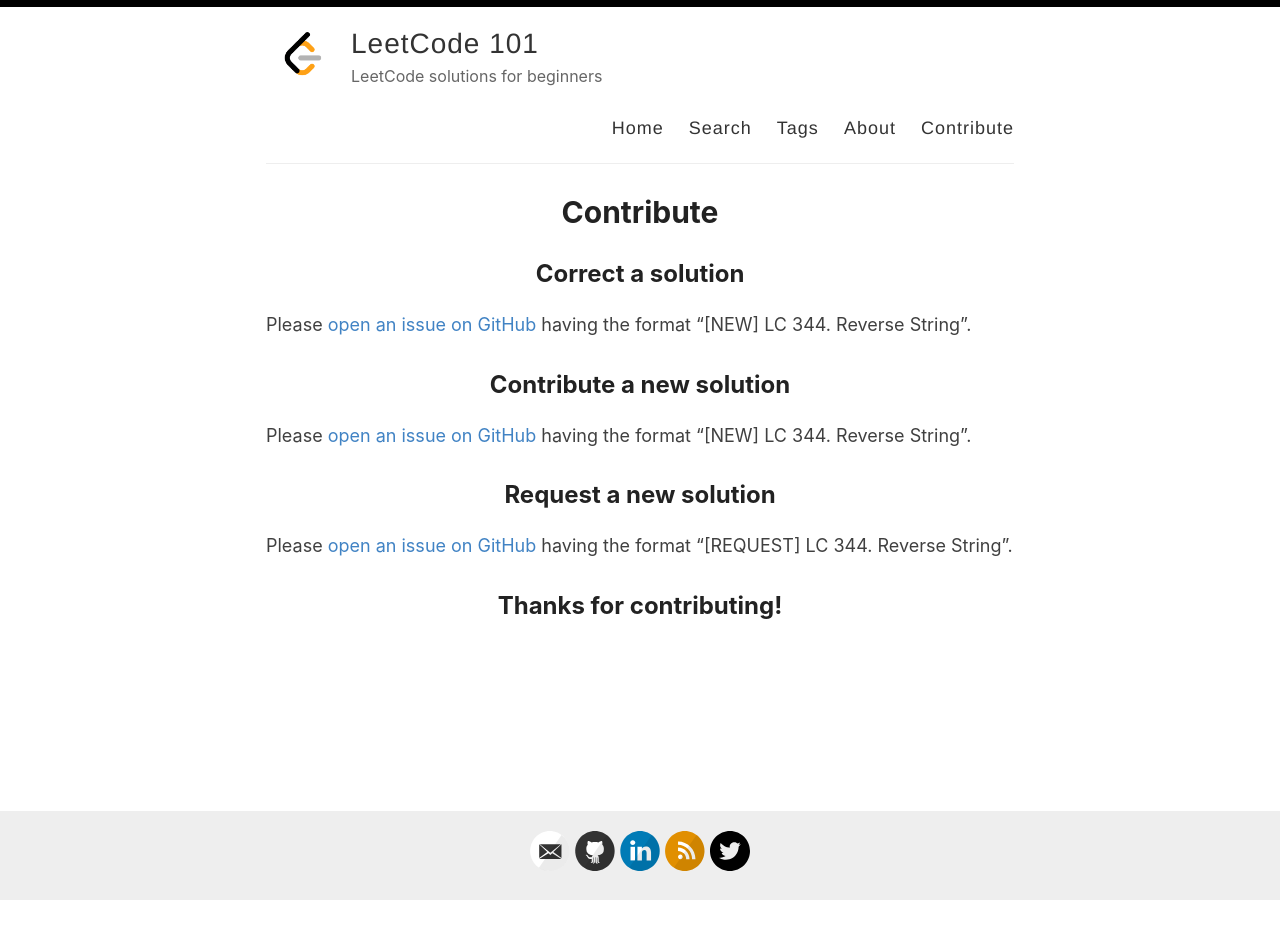
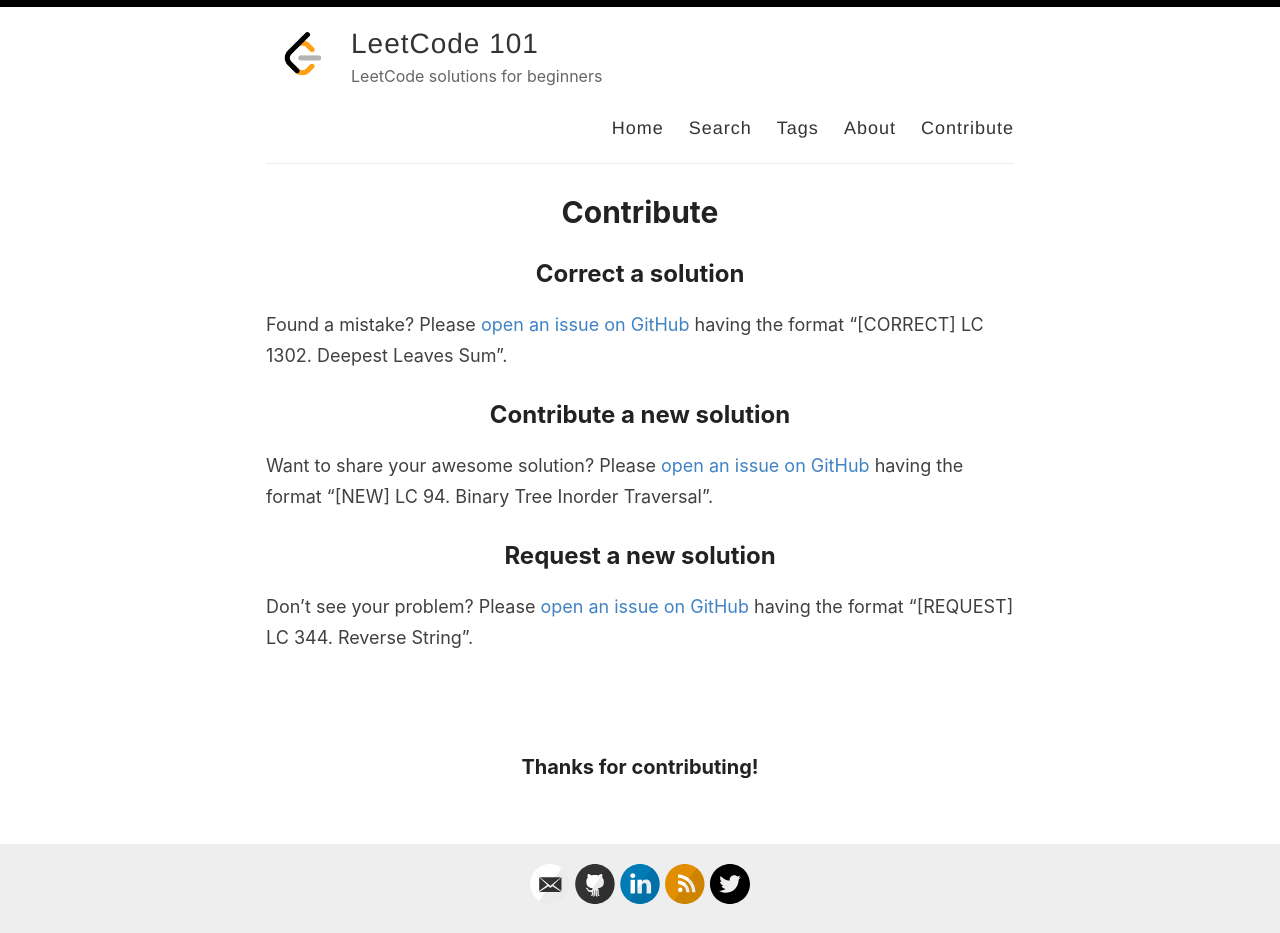
Before and after one commit to sarthak-sehgal/leetcode101, a Jekyll site: the page built from _pages/contribute.md, in a window 1280 px wide. Built offline with Jekyll 4.4.1, drawn with Linux system fonts in a browser that asks for light colours; before the commit the page ends 901 px from its top, so only the background shows below that.

Commit message:
Update contribute

```diff
--- a/_pages/contribute.md
+++ b/_pages/contribute.md
@@ -4,12 +4,14 @@
 title: Contribute
 ---
 ## Correct a solution
-Please [open an issue on GitHub](https://github.com/sarthak-sehgal/leetcode101/issues) having the format "[NEW] LC 344. Reverse String".
+Found a mistake? Please [open an issue on GitHub](https://github.com/sarthak-sehgal/leetcode101/issues) having the format "[CORRECT] LC 1302. Deepest Leaves Sum".
 
 ## Contribute a new solution
-Please [open an issue on GitHub](https://github.com/sarthak-sehgal/leetcode101/issues) having the format "[NEW] LC 344. Reverse String".
+Want to share your awesome solution? Please [open an issue on GitHub](https://github.com/sarthak-sehgal/leetcode101/issues) having the format "[NEW] LC 94. Binary Tree Inorder Traversal".
 
 ## Request a new solution
-Please [open an issue on GitHub](https://github.com/sarthak-sehgal/leetcode101/issues) having the format "[REQUEST] LC 344. Reverse String".
+Don't see your problem? Please [open an issue on GitHub](https://github.com/sarthak-sehgal/leetcode101/issues) having the format "[REQUEST] LC 344. Reverse String".
 
-## Thanks for contributing!
+<br>
+<br>
+### Thanks for contributing!
```
